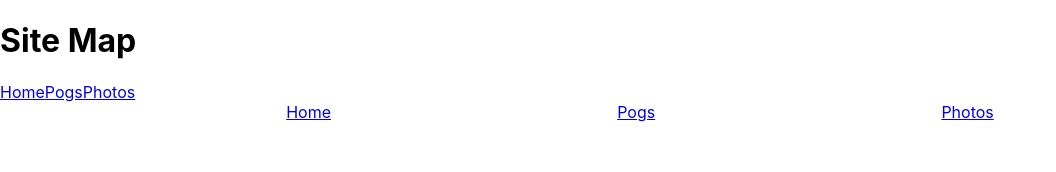
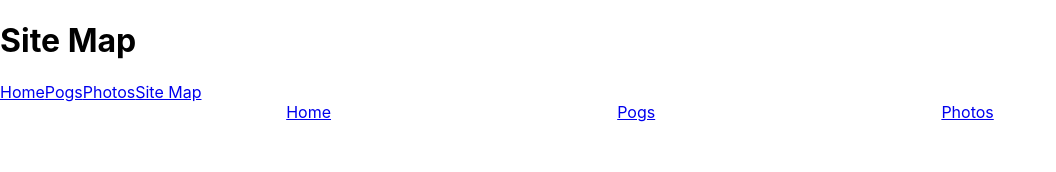
Before and after one commit to connkat/theyellowdubmarine, a React (Create React App) app: page /site-map in a window 1280 px wide. Shown: the top 172 px of the page, without its empty margins (0-1056 px from the left). Built offline with nearby package versions, Linux system fonts and the light colour scheme.

Commit message:
circual logic lol

```diff
--- a/src/pages/SiteMap.tsx
+++ b/src/pages/SiteMap.tsx
@@ -10,6 +10,7 @@ export default function SiteMap() {
 					<Link to="/">Home</Link>
 					<Link to="/pogs">Pogs</Link>
 					<Link to="/photos">Photos</Link>
+					<Link to="/site-map">Site Map</Link>
 				</div>
 			</Layout>
 		</div>
```
